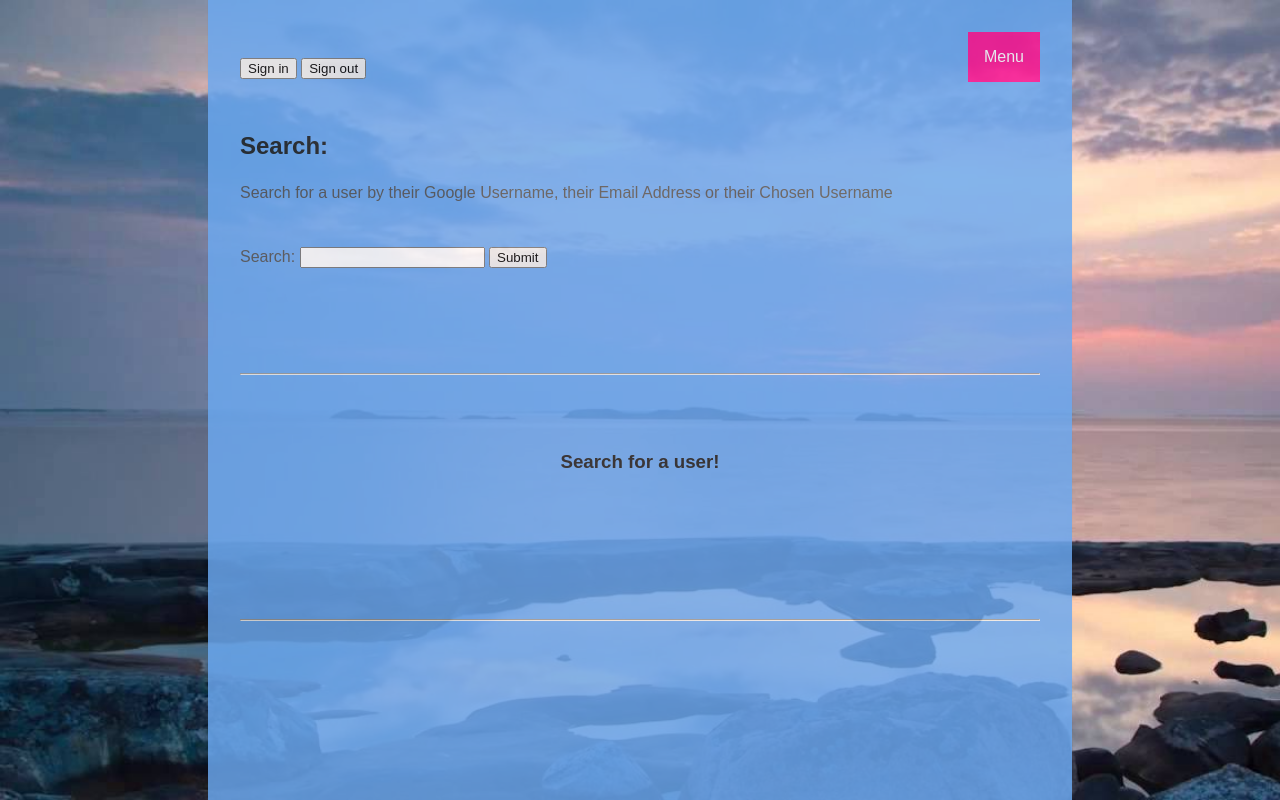
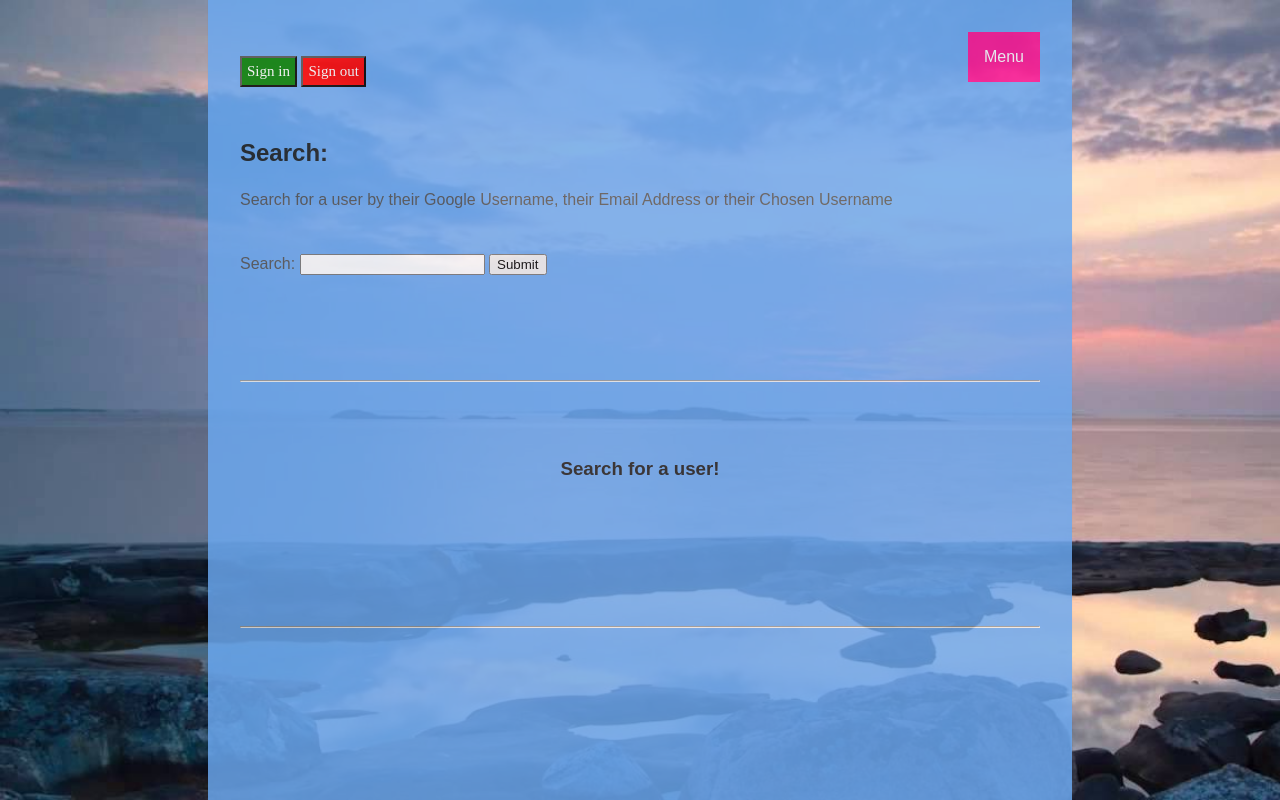
Before and after one commit to imaginetechcompany/ImagineSpace, a plain HTML site: page search.html in a window 1280 px wide. Drawn offline with Linux system fonts and the light colour scheme; no server answers.

Commit message:
Update search.html

```diff
--- a/search.html
+++ b/search.html
@@ -48,6 +48,20 @@
     </head>
 
     <style>
+        #signin{
+            padding: 5px;
+            color: white;
+            background-color: green;
+            font-family: comic-sans;
+            font-size: 15px;
+        }
+        #signout{
+            padding: 5px;
+            color: white;
+            background-color: red;
+            font-family: comic-sans;
+            font-size: 15px;
+        }
 
 /* Style The Dropdown Button */
 .dropbtn {
```
